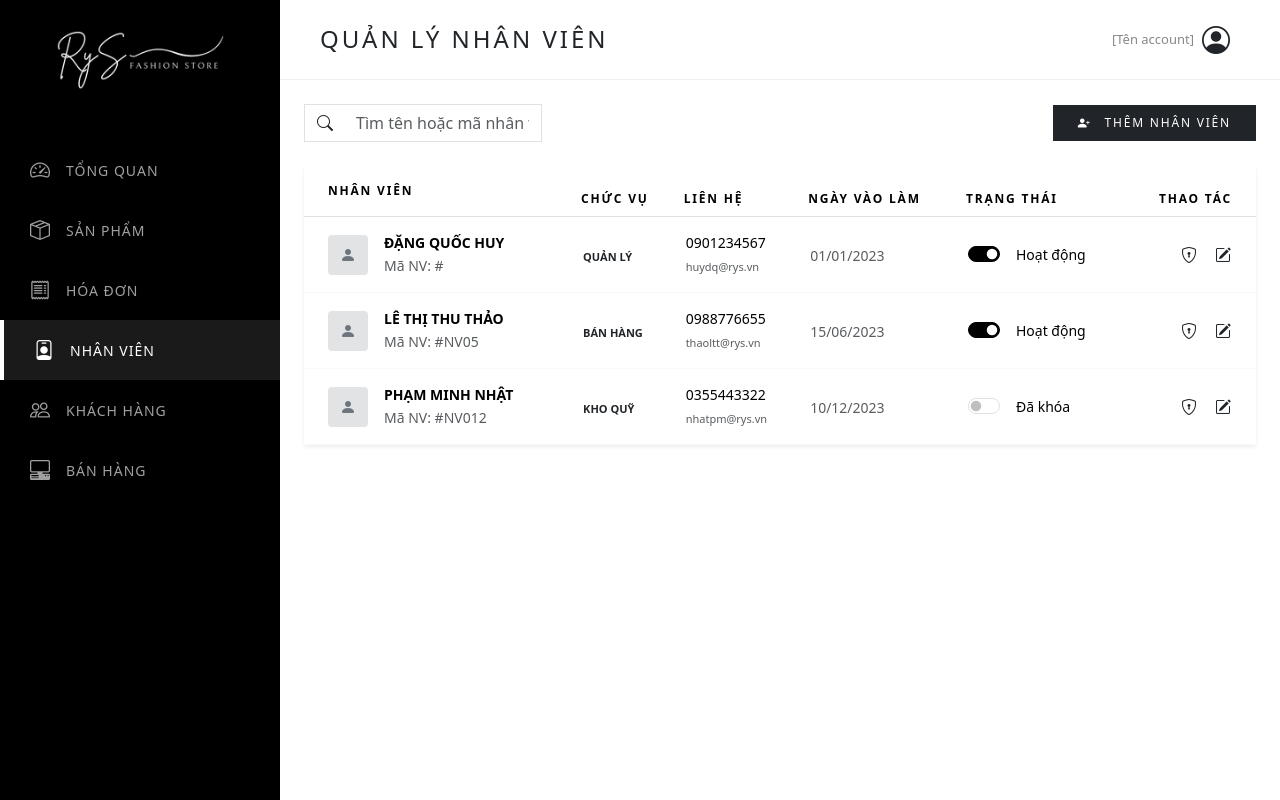
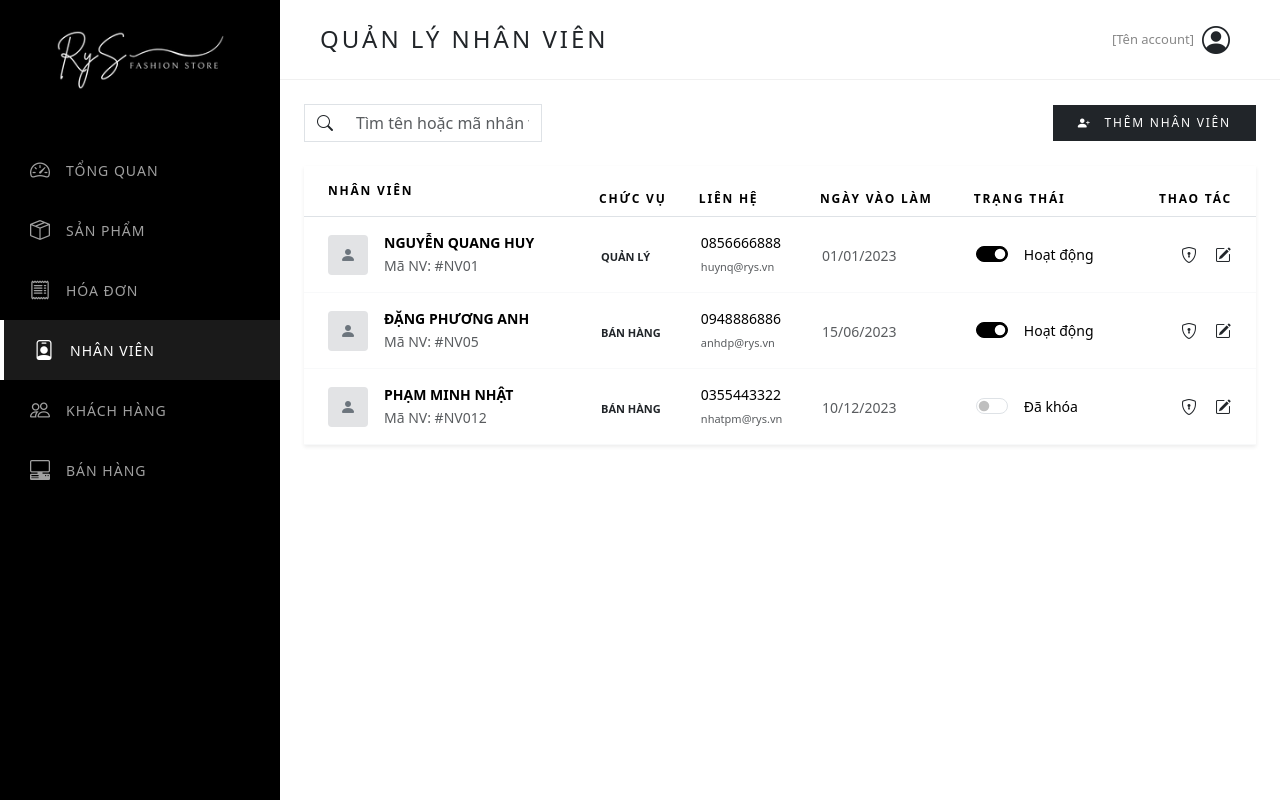
Before and after one commit to nqh1089/RyS-Fashion-Store, a Vue app: page /admin/employees in a window 1280 px wide. Built offline with nearby package versions, Linux system fonts and the light colour scheme.

Commit message:
Backup trước chỉnh sửa Quản lý Nhân viên

```diff
--- a/db.json
+++ b/db.json
@@ -72,5 +72,30 @@
       "imgMain": "/src/assets/Shop/9.1_ao_dai_kim_sa.jpg",
       "imgHover": "/src/assets/Shop/9.2_ao_dai_kim_sa.jpg"
     }
-  ]
+  ],
+
+  "employees": [
+    {
+      "id": 1,
+      "empId": "NV01",
+      "account": "nqh1089",
+      "name": "Nguyễn Quang Huy",
+      "role": "Quản lý",
+      "phone": "0856666888",
+      "email": "huynq@rys.vn",
+      "startDate": "2023-01-01",
+      "active": true
+    },
+    {
+      "id": 2,
+      "empId": "NV05",
+      "account": "anhdp",
+      "name": "Đặng Phương Anh",
+      "role": "Bán hàng",
+      "phone": "0948886886",
+      "email": "anhdp@rys.vn",
+      "startDate": "2023-06-15",
+      "active": true
+    }
+]
 }
--- a/src/components/Admin/EmployeeManagement.vue
+++ b/src/components/Admin/EmployeeManagement.vue
@@ -95,21 +95,21 @@ const searchQuery = ref('')
 const employees = ref([
   {
     id: 1,
-    ma: 'NV01',
-    name: 'Đặng Quốc Huy',
+    empId: 'NV01',
+    name: 'Nguyễn Quang Huy',
     role: 'Quản lý',
-    phone: '0901234567',
-    email: 'huydq@rys.vn',
+    phone: '0856666888',
+    email: 'huynq@rys.vn',
     startDate: '01/01/2023',
     active: true,
   },
   {
     id: 2,
     empId: 'NV05',
-    name: 'Lê Thị Thu Thảo',
+    name: 'Đặng Phương Anh',
     role: 'Bán hàng',
-    phone: '0988776655',
-    email: 'thaoltt@rys.vn',
+    phone: '0948886886',
+    email: 'anhdp@rys.vn',
     startDate: '15/06/2023',
     active: true,
   },
@@ -117,7 +117,7 @@ const employees = ref([
     id: 3,
     empId: 'NV012',
     name: 'Phạm Minh Nhật',
-    role: 'Kho quỹ',
+    role: 'Bán hàng',
     phone: '0355443322',
     email: 'nhatpm@rys.vn',
     startDate: '10/12/2023',
```
